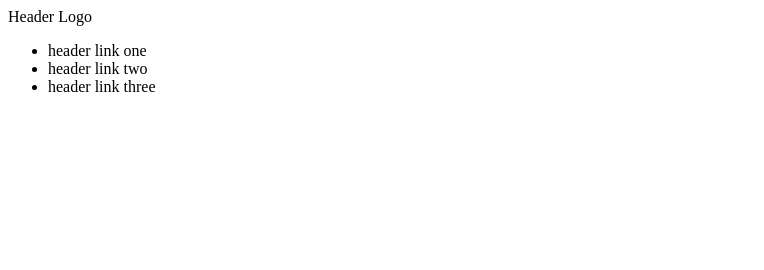
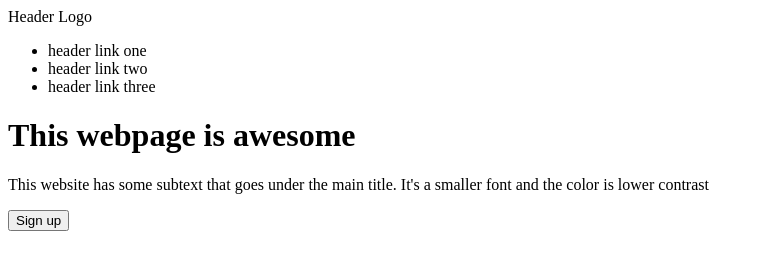
Before and after one commit to adrien-dimitri/landing-page, a plain HTML site: page index.html in a window 1280 px wide. Shown: the whole page, without its empty margins (0-764 px from the left). Drawn offline with Linux system fonts and the light colour scheme.

Commit message:
filled top

```diff
--- a/index.html
+++ b/index.html
@@ -17,7 +17,13 @@
     </div>
 
     <div class="top">
-
+        <h1>This webpage is awesome</h1>
+        <p>This website has some subtext that goes under the main
+            title. It's a smaller font and the color is lower
+            contrast
+        </p>
+        <button>Sign up</button>
+        <img>
     </div>
 
     <div class="middle">
```
